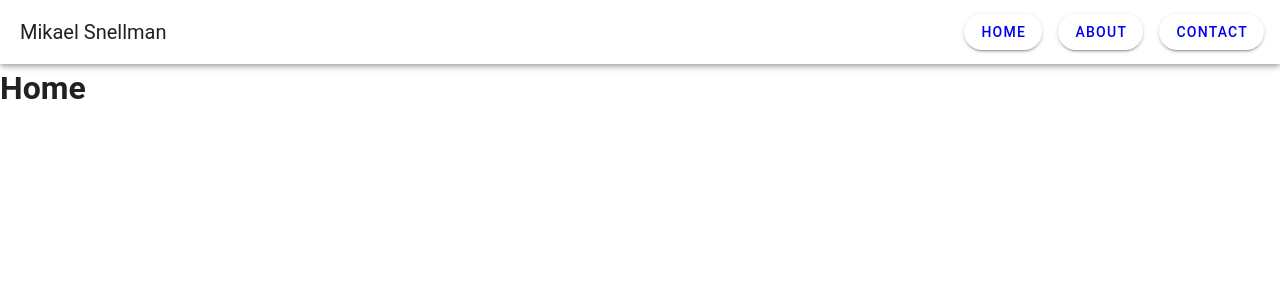
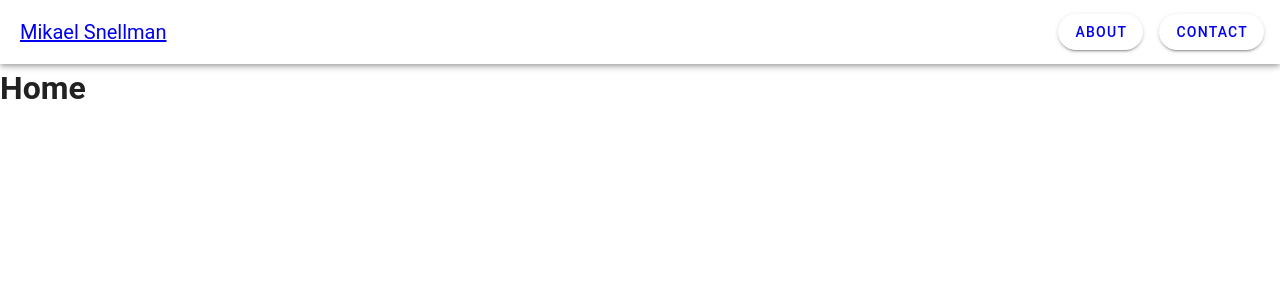
Before and after one commit to NotActuallyBob/personaltestwebsite, a Vue app: page / in a window 1280 px wide. Shown: the top 300 px of the page. Built offline with nearby package versions, Linux system fonts and the light colour scheme.

Commit message:
removed explicit home button

```diff
--- a/src/App.vue
+++ b/src/App.vue
@@ -5,14 +5,11 @@
   <v-app>
     <v-app-bar>
       <v-app-bar-title>
-        Mikael Snellman
+        <router-link to="/">
+          Mikael Snellman
+        </router-link>
       </v-app-bar-title>
 
-      <router-link to="/">
-        <v-btn class="mx-2" elevation="2" rounded>
-          Home
-        </v-btn>
-      </router-link>
       <router-link to="/about">
         <v-btn class="mx-2" elevation="2" rounded>
           About
```
